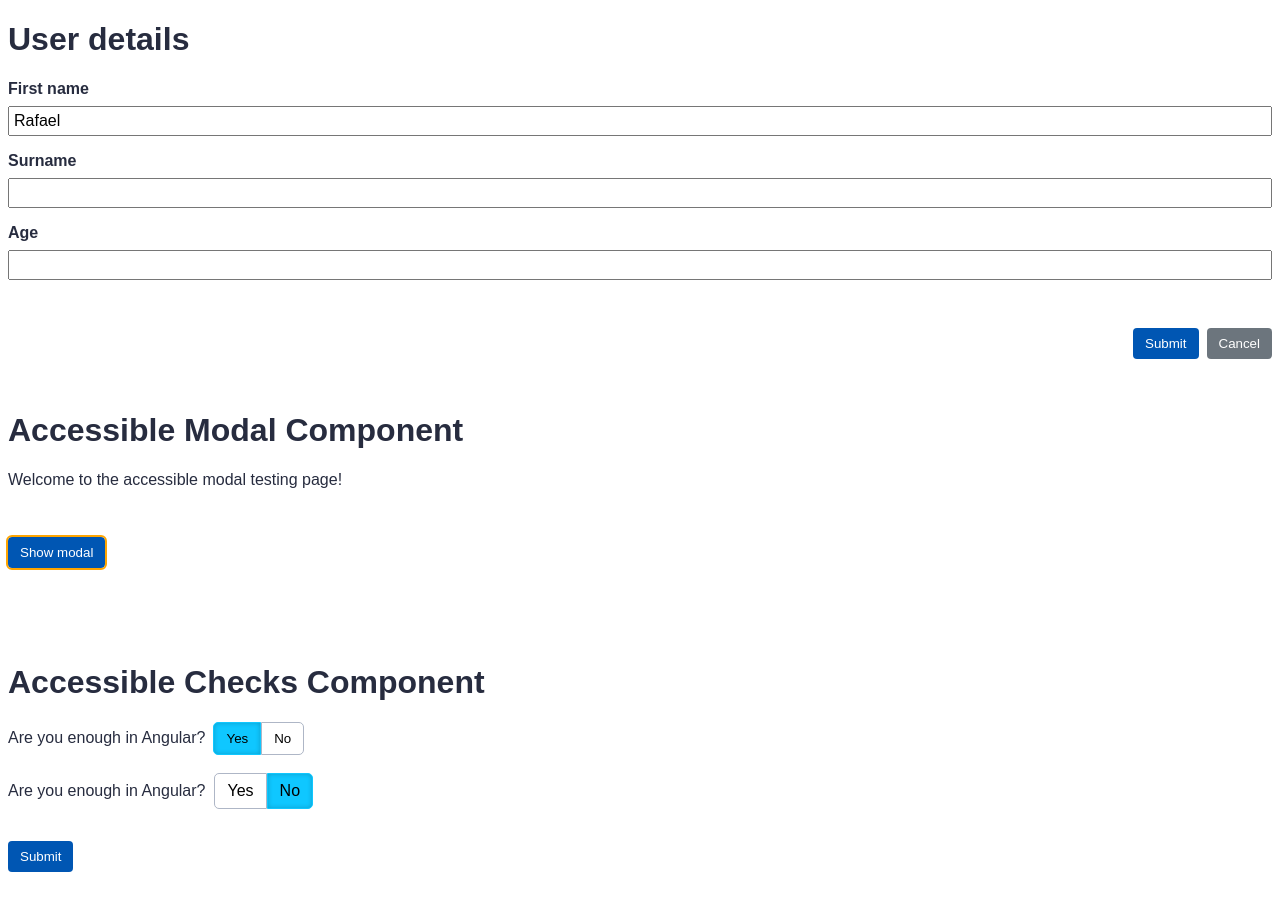
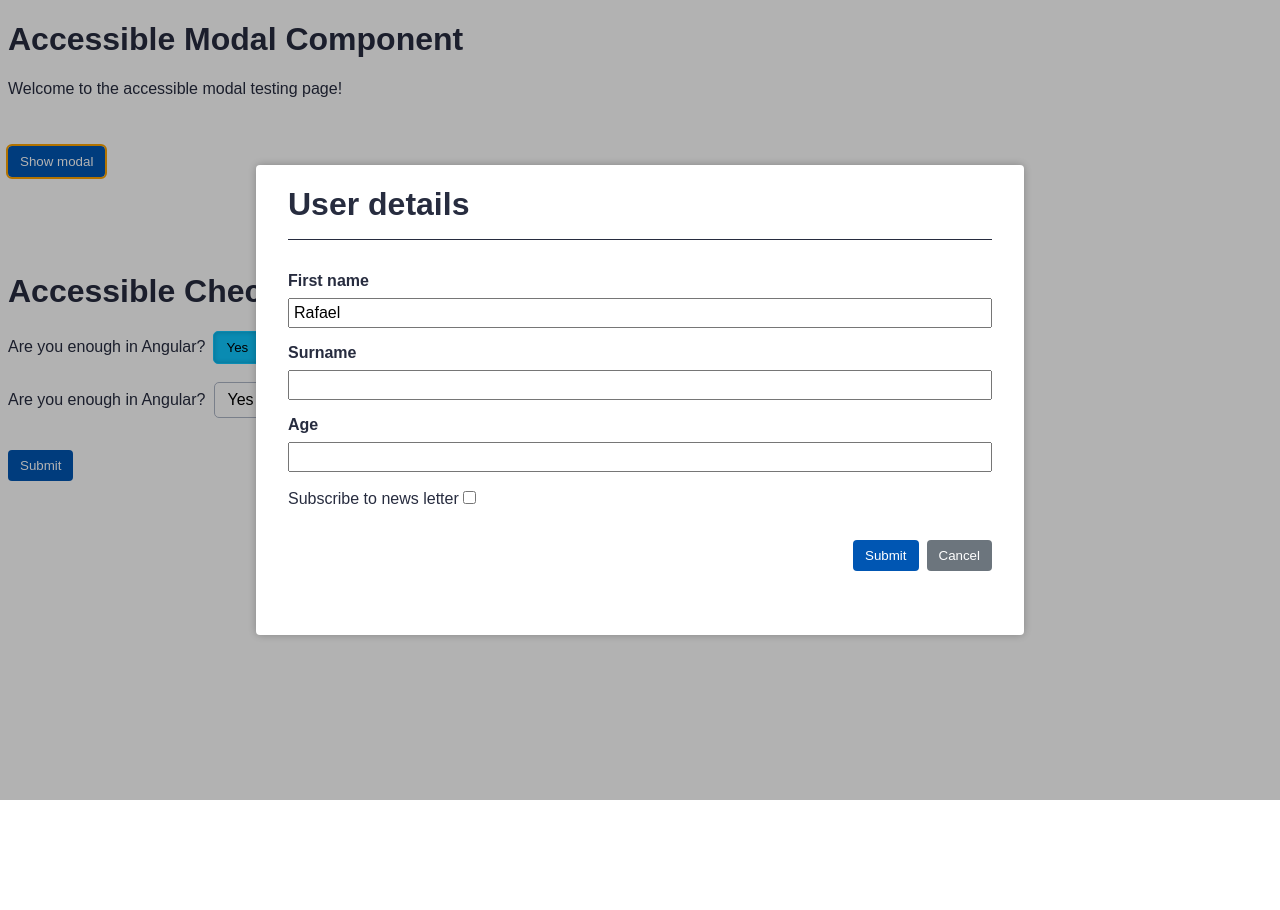
Before and after one commit to Skema1114/a11y-formacao-angular-alura, an Angular app: page / in a window 1280 px wide. Both pictures are taken after a click on the button "Show modal". After the commit the page ends 800 px from the top, so only its background shows below. Built offline with nearby package versions, Linux system fonts and the light colour scheme.

Commit message:
Terminando a parte 03

```diff
--- a/package.json
+++ b/package.json
@@ -21,6 +21,7 @@
     "rxjs": "~6.6.0",
     "tslib": "^2.1.0",
     "uuid": "^8.3.0",
+    "web-animations-js": "^2.3.2",
     "zone.js": "~0.11.4"
   },
   "devDependencies": {
--- a/src/app/app.module.ts
+++ b/src/app/app.module.ts
@@ -1,6 +1,7 @@
 import { NgModule } from '@angular/core';
 import { FormsModule, ReactiveFormsModule } from '@angular/forms';
 import { BrowserModule } from '@angular/platform-browser';
+import { BrowserAnimationsModule } from '@angular/platform-browser/animations';
 
 import { AppComponent } from './component/app.component';
 import { ModalModule } from './shared/components/modal/modal.module';
@@ -16,6 +17,7 @@ import { DisableControlModule } from './shared/directives/disable-control/disabl
     FormsModule,
     DisableControlModule,
     ModalModule,
+    BrowserAnimationsModule,
   ],
   providers: [],
   bootstrap: [AppComponent],
--- a/src/app/component/app.component.html
+++ b/src/app/component/app.component.html
@@ -26,6 +26,10 @@
         <label for="age">Age</label>
         <input id="age" />
       </div>
+
+      <label for="info">Subscribe to news letter</label>
+      <input id="info" type="checkbox" (change)="info = !info" />
+      <p [@fade] *ngIf="info">This is a placeholder for more information</p>
 
       <div class="button-group">
         <button class="button button-primary" type="button">Submit</button>
--- a/src/app/component/app.component.ts
+++ b/src/app/component/app.component.ts
@@ -6,7 +6,7 @@ import {
 } from '@angular/core';
 import { FormBuilder, FormGroup } from '@angular/forms';
 
-import { ModalRef } from '../shared/components/modal/model/modal-ref';
+import { ModalRef } from '../shared/models/modal-ref';
 import { ModalService } from '../shared/components/modal/service/modal.service';
 
 @Component({
@@ -19,6 +19,7 @@ export class AppComponent {
   public form!: FormGroup;
   public firstName: string = 'Rafael';
   public modalRef!: ModalRef;
+  public info: boolean = false;
   @ViewChild('modalTemplate') public modalTemplateRef!: TemplateRef<any>;
 
   constructor(
--- /dev/null
+++ b/src/app/shared/animations/fade/fade.ts
@@ -0,0 +1,24 @@
+import { animate, style, transition, trigger } from '@angular/animations';
+
+export const fade = trigger('fade', [
+  transition(':enter', [
+    style({
+      opacity: 0,
+    }),
+    animate(
+      100,
+      style({
+        opacity: 1,
+      })
+    ),
+  ]),
+
+  transition(':leave', [
+    animate(
+      100,
+      style({
+        opacity: 0,
+      })
+    ),
+  ]),
+]);
--- a/src/app/shared/components/modal/modal.component.html
+++ b/src/app/shared/components/modal/modal.component.html
@@ -1,5 +1,5 @@
-<div class="modal-overlay">
-  <div class="modal-content">
+<div class="modal-overlay" (click)="modalRef.close()">
+  <div class="modal-content" (click)="$event.stopPropagation()">
     <h1 class="modal-title">{{ config.title }}</h1>
 
     <ng-container *ngTemplateOutlet="config.templateRef"></ng-container>
--- a/src/app/shared/components/modal/modal.component.scss
+++ b/src/app/shared/components/modal/modal.component.scss
@@ -0,0 +1,30 @@
+.modal-overlay {
+  position: fixed;
+  z-index: 100;
+  top: 0;
+  left: 0;
+  right: 0;
+  bottom: 0;
+  display: flex;
+  align-items: center;
+  justify-content: center;
+  background-color: rgba(0, 0, 0, 0.3);
+
+  .modal-content {
+    padding: 0 2rem 2rem 2rem;
+    margin: 2%;
+    min-width: 94%;
+    @media (min-width: 600px) {
+      min-width: 60%;
+    }
+    border-radius: 4px;
+    box-shadow: 0 0 8px rgba(0, 0, 0, 0.25);
+    background-color: white;
+
+    .modal-title {
+      border-bottom: solid 1px;
+      padding-bottom: 1rem;
+      margin-bottom: 2rem;
+    }
+  }
+}
--- a/src/app/shared/components/modal/modal.component.ts
+++ b/src/app/shared/components/modal/modal.component.ts
@@ -1,14 +1,19 @@
-import { Component, OnInit } from '@angular/core';
+import { Component, HostBinding, OnInit } from '@angular/core';
 
+import { fade } from '../../animations/fade/fade';
 import { ModalConfig } from './model/modal-config';
+import { ModalRef } from '../../models/modal-ref';
 
 @Component({
   selector: 'app-modal',
   templateUrl: './modal.component.html',
   styleUrls: ['./modal.component.scss'],
+  animations: [fade],
 })
 export class ModalComponent implements OnInit {
   public config!: ModalConfig;
+  public modalRef!: ModalRef;
+  @HostBinding('@fade') fade = true;
 
   constructor() {}
 
--- a/src/app/shared/components/modal/service/modal.service.ts
+++ b/src/app/shared/components/modal/service/modal.service.ts
@@ -9,7 +9,7 @@ import {
 import { BodyInjectorService } from 'src/app/shared/services/body-injector/body-injector.service';
 import { ModalComponent } from '../modal.component';
 import { ModalConfig } from '../model/modal-config';
-import { ModalRef } from '../model/modal-ref';
+import { ModalRef } from '../../../models/modal-ref';
 
 @Injectable({
   providedIn: 'root',
@@ -28,11 +28,16 @@ export class ModalService {
 
   public open(config: ModalConfig): ModalRef {
     const componentRef = this.createComponentRef();
+    const modalRef = new ModalRef(componentRef);
     componentRef.instance.config = config;
+
     console.log(componentRef.instance);
     console.log('Open called');
+
     this.bodyInjectorService.stackBeforeAppRoot(componentRef);
-    return new ModalRef(componentRef);
+    componentRef.instance.modalRef = modalRef;
+
+    return modalRef;
   }
 
   private createComponentRef(): ComponentRef<ModalComponent> {
--- a/src/app/shared/components/modal/model/modal-ref.ts
+++ b/src/app/shared/models/modal-ref.ts
@@ -1,6 +1,6 @@
 import { ComponentRef } from '@angular/core';
 
-import { ModalComponent } from '../modal.component';
+import { ModalComponent } from '../components/modal/modal.component';
 
 export class ModalRef {
   constructor(private componentRef: ComponentRef<ModalComponent>) {}
--- a/src/polyfills.ts
+++ b/src/polyfills.ts
@@ -28,7 +28,7 @@
  * Only required if AnimationBuilder is used within the application and using IE/Edge or Safari.
  * Standard animation support in Angular DOES NOT require any polyfills (as of Angular 6.0).
  */
-// import 'web-animations-js';  // Run `npm install --save web-animations-js`.
+import 'web-animations-js'; // Run `npm install --save web-animations-js`.
 
 /**
  * By default, zone.js will patch all possible macroTask and DomEvents
```
Also changed, not shown: src/app/shared/services/body-injector/body-injector.service.ts (+6 -3 lines), 2 other files (tests, documents, lock files or other folders).
